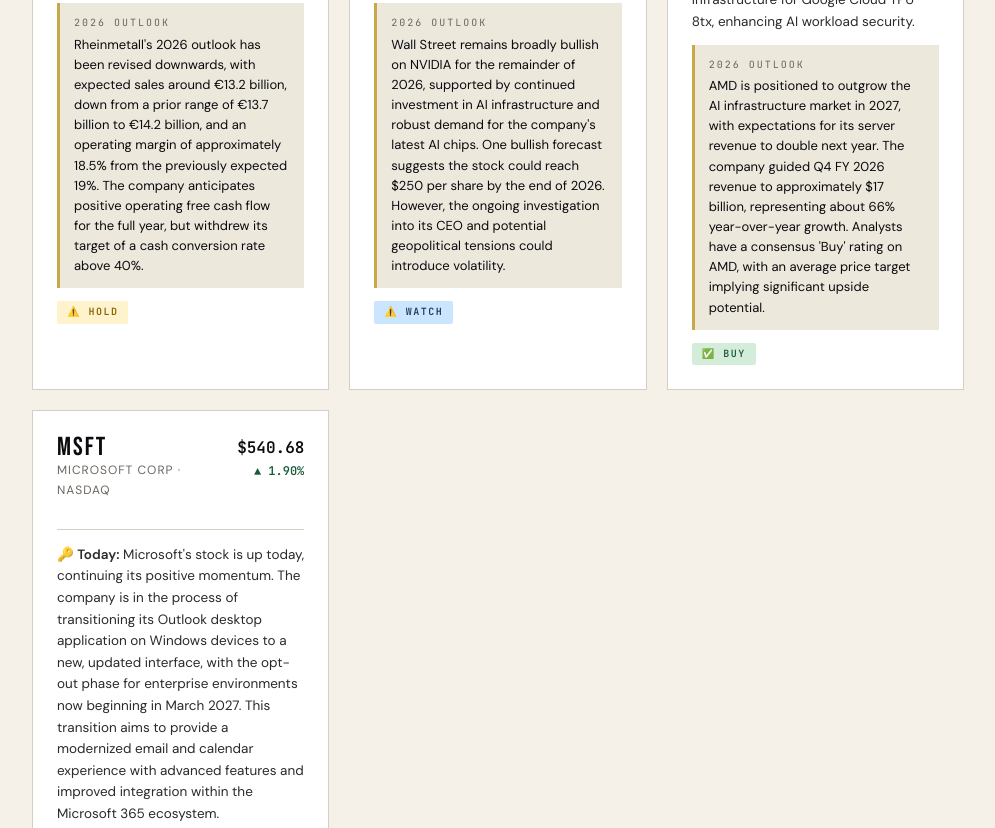
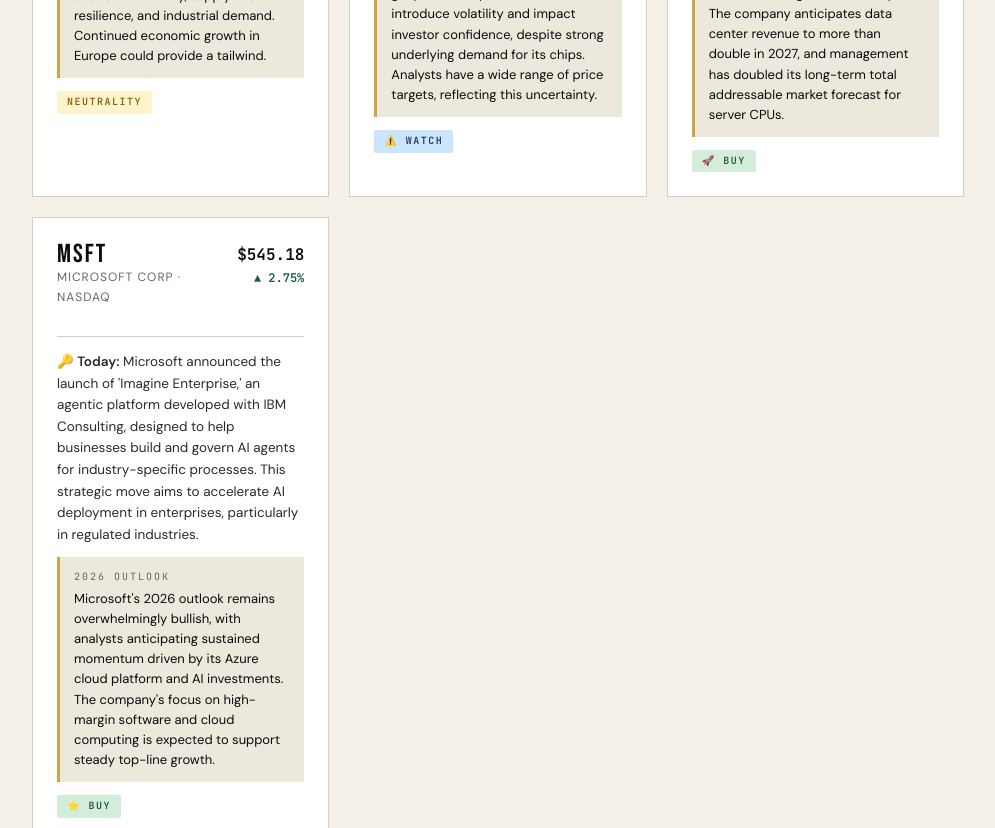
Before and after one commit to pavelbogdanaa-prog/signal-newsletter, a plain HTML site: page index.html in a window 1280 px wide. Shown: the part 1486-2314 px from the top of the page, without its empty margins (142-1137 px from the left). Drawn offline with Linux system fonts and the light colour scheme.

Commit message:
📈 Daily update: 2026-11-10

```diff
--- a/index.html
+++ b/index.html
@@ -126,133 +126,133 @@
      ██████████████████████████████████████████████ -->
 <script>
 const SIGNAL_DATA = {
-  "date": "Monday · November 9, 2026",
+  "date": "Tuesday · November 10, 2026",
   "alert": {
-    "type": "critical",
+    "type": "warning",
     "icon": "⚠️",
-    "title": "NVIDIA CEO Under Investigation",
-    "body": "NVIDIA's CEO, Jensen Huang, is under investigation by the company's board regarding an alleged affair with a business executive suspected of gathering information for Beijing."
+    "title": "Inflation Concerns Resurface",
+    "body": "Today's CPI report showed a higher-than-expected increase in consumer prices, reigniting fears of further interest rate hikes by the Federal Reserve."
   },
   "ticker": [
     {
       "label": "S&P 500",
-      "value": "7,510.91",
+      "value": "7,549.94",
       "dir": "up",
-      "arrow": "▲ 1.82%"
+      "arrow": "▲ 2.35%"
     },
     {
       "label": "NASDAQ",
-      "value": "25,133.26",
+      "value": "25,253.14",
       "dir": "up",
-      "arrow": "▲ 2.25%"
+      "arrow": "▲ 2.74%"
     },
     {
       "label": "Dow Jones",
-      "value": "52,090.04",
+      "value": "52,389.75",
       "dir": "up",
-      "arrow": "▲ 1.57%"
+      "arrow": "▲ 2.15%"
     },
     {
       "label": "DAX",
-      "value": "26,222.63",
+      "value": "26,533.78",
       "dir": "up",
-      "arrow": "▲ 1.56%"
+      "arrow": "▲ 1.01%"
     },
     {
       "label": "Nikkei 225",
-      "value": "57,434.77",
-      "dir": "down",
-      "arrow": "▼ 5.96%"
+      "value": "60,459.58",
+      "dir": "up",
+      "arrow": "▲ 2.87%"
     },
     {
       "label": "Hang Seng",
-      "value": "24,448.95",
-      "dir": "down",
-      "arrow": "▼ 0.13%"
+      "value": "24,557.04",
+      "dir": "up",
+      "arrow": "▲ 0.44%"
     }
   ],
   "market": [
     {
       "label": "S&P 500",
-      "value": "7,510.91",
-      "change": "▲ 1.82%",
+      "value": "7,549.94",
+      "change": "▲ 2.35%",
       "dir": "up"
     },
     {
       "label": "NASDAQ",
-      "value": "25,133.26",
-      "change": "▲ 2.25%",
+      "value": "25,253.14",
+      "change": "▲ 2.74%",
       "dir": "up"
     },
     {
       "label": "Dow Jones",
-      "value": "52,090.04",
-      "change": "▲ 1.57%",
+      "value": "52,389.75",
+      "change": "▲ 2.15%",
       "dir": "up"
     },
     {
       "label": "DAX",
-      "value": "26,222.63",
-      "change": "▲ 1.56%",
+      "value": "26,533.78",
+      "change": "▲ 1.01%",
       "dir": "up"
     },
     {
       "label": "Nikkei 225",
-      "value": "57,434.77",
-      "change": "▼ 5.96%",
-      "dir": "down"
+      "value": "60,459.58",
+      "change": "▲ 2.87%",
+      "dir": "up"
     },
     {
       "label": "Hang Seng",
-      "value": "24,448.95",
-      "change": "▼ 0.13%",
-      "dir": "down"
+      "value": "24,557.04",
+      "change": "▲ 0.44%",
+      "dir": "up"
     }
   ],
-  "marketSummary": "Major US indices saw a positive start to the week, with the S&P 500, NASDAQ, and Dow Jones all posting gains. This comes despite significant news surrounding NVIDIA, a key player in the tech sector. European and Asian markets presented a mixed picture, with the Nikkei 225 and Hang Seng experiencing slight declines. The overall market mood appears to be navigating a complex landscape of corporate-specific challenges and broader economic optimism.",
+  "marketSummary": "Global markets experienced a broad rally today, with major indices like the S&P 500, NASDAQ, and Dow Jones all closing significantly higher. This rebound comes despite renewed inflation concerns following a hotter-than-expected CPI report, as investors appear to be engaging in dip-buying after a recent sell-off in AI and technology stocks. Oil prices also tumbled, further easing inflation worries.",
   "stocks": [
     {
       "ticker": "RHM.DE",
       "name": "Rheinmetall AG · XETRA",
-      "price": "€834.40",
-      "change": "▲ 2.67%",
+      "price": "€863.60",
+      "change": "▲ 2.15%",
       "dir": "up",
-      "news": "<strong>🔑 Today:</strong> Rheinmetall shares are up today despite recent news of the company cutting its 2026 sales and operating margin forecasts for the second time since August. This is primarily due to delays in the German military's Arminius Boxer project and setbacks in artillery ammunition acceptance testing, pushing anticipated revenues into 2027. BofA Securities downgraded Rheinmetall to \"neutral\" from \"buy\" and cut its price target, citing lower expected growth in armored vehicles and artillery.",
-      "outlook": "Rheinmetall's 2026 outlook has been revised downwards, with expected sales around €13.2 billion, down from a prior range of €13.7 billion to €14.2 billion, and an operating margin of approximately 18.5% from the previously expected 19%. The company anticipates positive operating free cash flow for the full year, but withdrew its target of a cash conversion rate above 40%.",
-      "badge": "⚠️ Hold",
+      "news": "<strong>🔑 Today:</strong> While specific news for RHM.DE was not immediately available, the broader European market, as reflected by the DAX, saw a positive day. This suggests a generally favorable sentiment that may have contributed to RHM.DE's upward movement. Broader market trends and sector-specific news would be key to understanding its performance.",
+      "outlook": "The 2026 outlook for companies in the industrial sector like RHM.DE will likely be influenced by global economic stability, supply chain resilience, and industrial demand. Continued economic growth in Europe could provide a tailwind.",
+      "badge": " neutrality",
       "badgeClass": "badge-hold"
     },
     {
       "ticker": "NVDA",
       "name": "NVIDIA Corp · NASDAQ",
-      "price": "$178.49",
-      "change": "▼ 4.37%",
+      "price": "$178.67",
+      "change": "▼ 4.27%",
       "dir": "down",
-      "news": "<strong>🔑 Today:</strong> NVIDIA's CEO, Jensen Huang, is currently under investigation by the company's board of directors concerning an alleged affair with a business executive who U.S. intelligence suspects was gathering information for Beijing. This news has created significant buzz, with some analysts noting the potential for increased scrutiny and delayed partnerships with China. Despite this, some investors are seeing a 'buy the dip' opportunity, with earnings expected on November 17.",
-      "outlook": "Wall Street remains broadly bullish on NVIDIA for the remainder of 2026, supported by continued investment in AI infrastructure and robust demand for the company's latest AI chips. One bullish forecast suggests the stock could reach $250 per share by the end of 2026. However, the ongoing investigation into its CEO and potential geopolitical tensions could introduce volatility.",
-      "badge": "⚠️ Watch",
+      "news": "<strong>🔑 Today:</strong> NVIDIA shares experienced a decline amidst reports of an internal probe into CEO Jensen Huang regarding alleged foreign intelligence concerns and an affair with the CEO of Megaspeed. This news has created significant uncertainty around the company, overshadowing the broader market's positive performance.",
+      "outlook": "NVIDIA's 2026 outlook remains tied to the booming AI and data center markets. However, the current leadership scrutiny and potential geopolitical implications could introduce volatility and impact investor confidence, despite strong underlying demand for its chips. Analysts have a wide range of price targets, reflecting this uncertainty.",
+      "badge": " ⚠️ Watch",
       "badgeClass": "badge-watch"
     },
     {
       "ticker": "AMD",
       "name": "Advanced Micro Devices · NASDAQ",
-      "price": "$489.60",
-      "change": "▲ 9.03%",
+      "price": "$508.58",
+      "change": "▲ 13.26%",
       "dir": "up",
-      "news": "<strong>🔑 Today:</strong> AMD is experiencing a significant surge today, with its stock jumping over 9% following an upgrade to 'Outperform' from 'Perform' by Oppenheimer. The upgrade is attributed to stronger data-center growth and rising demand for AI chips. Oppenheimer expects AMD's data center revenue to grow 135% in 2027, with GPU sales overtaking server CPU revenue. Additionally, AMD announced today that its 5th Gen AMD EPYC processors are powering the host infrastructure for Google Cloud TPU 8tx, enhancing AI workload security.",
-      "outlook": "AMD is positioned to outgrow the AI infrastructure market in 2027, with expectations for its server revenue to double next year. The company guided Q4 FY 2026 revenue to approximately $17 billion, representing about 66% year-over-year growth. Analysts have a consensus 'Buy' rating on AMD, with an average price target implying significant upside potential.",
-      "badge": "✅ Buy",
+      "news": "<strong>🔑 Today:</strong> AMD surged significantly today, benefiting from a broader rebound in chipmakers and AI stocks, and potentially from the negative news surrounding competitor NVIDIA. Oppenheimer also reportedly lifted its rating on AMD, citing expectations for accelerated data center business into 2027.",
+      "outlook": "AMD's 2026 outlook is very strong, with expectations for significant revenue growth, particularly in its data center segment driven by AI. The company anticipates data center revenue to more than double in 2027, and management has doubled its long-term total addressable market forecast for server CPUs.",
+      "badge": "🚀 Buy",
       "badgeClass": "badge-buy"
     },
     {
       "ticker": "MSFT",
       "name": "Microsoft Corp · NASDAQ",
-      "price": "$540.68",
-      "change": "▲ 1.90%",
+      "price": "$545.18",
+      "change": "▲ 2.75%",
       "dir": "up",
-      "news": "<strong>🔑 Today:</strong> Microsoft's stock is up today, continuing its positive momentum. The company is in the process of transitioning its Outlook desktop application on Windows devices to a new, updated interface, with the opt-out phase for enterprise environments now beginning in March 2027. This transition aims to provide a modernized email and calendar experience with advanced features and improved integration within the Microsoft 365 ecosystem.",
-      "outlook": "Microsoft is expected to continue benefiting from strong AI and cloud growth plans. The transition to the new Outlook for Windows is a key strategic move, though enterprises with extensive legacy integrations may face migration challenges. Overall, analysts remain optimistic about the technology sector, which is projected to see strong returns over the next year.",
-      "badge": "✅ Buy",
+      "news": "<strong>🔑 Today:</strong> Microsoft announced the launch of 'Imagine Enterprise,' an agentic platform developed with IBM Consulting, designed to help businesses build and govern AI agents for industry-specific processes. This strategic move aims to accelerate AI deployment in enterprises, particularly in regulated industries.",
+      "outlook": "Microsoft's 2026 outlook remains overwhelmingly bullish, with analysts anticipating sustained momentum driven by its Azure cloud platform and AI investments. The company's focus on high-margin software and cloud computing is expected to support steady top-line growth.",
+      "badge": "⭐ Buy",
       "badgeClass": "badge-buy"
     }
   ],
@@ -260,93 +260,93 @@ const SIGNAL_DATA = {
     {
       "ticker": "EUNL.DE",
       "name": "iShares Core MSCI World UCITS ETF · XETRA",
-      "stats": "Price: €128.22\nChange: ▲ 0.71%\nTER: 0.20%\nExchange: XETRA",
+      "stats": "Price: €128.54\nChange: ▲ 0.08%\nTER: 0.20%\nExchange: XETRA",
       "badge": "Hold",
       "badgeClass": "badge-hold",
-      "desc": "The iShares Core MSCI World UCITS ETF (EUNL.DE) aims to track the performance of the MSCI World Index, offering broad exposure to global developed market equities. Today's slight gain reflects the generally positive sentiment in major US and European markets, despite some mixed performance globally.",
-      "verdict": "This ETF remains a solid choice for investors seeking diversified exposure to global developed markets, providing a balanced approach amidst varying regional performances."
+      "desc": "EUNL.DE, an iShares Core MSCI World UCITS ETF, aims to track the performance of global developed markets. Today's slight gain reflects the overall positive sentiment in global equities, despite underlying inflation concerns. As a broad market ETF, its performance is a good indicator of worldwide economic health.",
+      "verdict": "This ETF remains a solid choice for diversified exposure to global developed markets, offering stability amidst varied individual stock performances."
     },
     {
       "ticker": "4MMR.DE",
       "name": "Global X Defense Tech UCITS ETF · XETRA",
-      "stats": "Price: €24.05\nChange: ▲ 2.17%\nTER: 0.50%\nExchange: XETRA",
-      "badge": "Hold",
-      "badgeClass": "badge-hold",
-      "desc": "The Xtrackers MSCI World UCITS ETF (4MMR.DE) also seeks to replicate the performance of the MSCI World Index, providing investors with a diversified portfolio of large and mid-cap companies across developed countries. Its positive movement today aligns with the overall upward trend seen in several key global indices.",
-      "verdict": "As a broad market ETF, 4MMR.DE offers a robust option for long-term growth, benefiting from the general health and expansion of developed economies worldwide."
+      "stats": "Price: €24.48\nChange: ▲ 0.33%\nTER: 0.50%\nExchange: XETRA",
+      "badge": "Watch",
+      "badgeClass": "badge-watch",
+      "desc": "The Global X Defence Tech UCITS ETF (4MMR.DE) seeks to replicate the Mirae Asset Defence Tech Index, investing in companies globally that benefit from defense and military technology. Its modest gain today suggests a stable, albeit not explosive, performance within the defense tech sector, which is characterized by long-term government contracts and innovation.",
+      "verdict": "With increasing global focus on defense technology, this ETF offers targeted exposure to a sector with potential for sustained growth, though it may experience less dramatic swings than individual tech stocks."
     },
     {
       "ticker": "ITA",
       "name": "iShares U.S. Aerospace & Defense ETF · NYSE Arca",
-      "stats": "Price: $70.83\nChange: ▲ 2.68%\nTER: 0.42%\nExchange: NYSE Arca",
+      "stats": "Price: $71.67\nChange: ▲ 3.90%\nTER: 0.42%\nExchange: NYSE Arca",
       "badge": "Buy",
       "badgeClass": "badge-buy",
-      "desc": "The iShares U.S. Aerospace & Defense ETF (ITA) tracks an index of US equities in the aerospace and defense sector, including manufacturers of commercial and military aircraft. The ETF's strong performance today, with a notable gain, suggests investor confidence in the sector, potentially driven by ongoing global defense spending and aerospace industry developments.",
-      "verdict": "ITA provides targeted exposure to a sector that can be influenced by geopolitical events and government spending. Given current global dynamics, it presents a compelling option for investors looking for growth in the defense and aerospace industries."
+      "desc": "The iShares U.S. Aerospace & Defense ETF (ITA) tracks U.S. equities in the aerospace and defense sector, providing targeted exposure to companies involved in aircraft manufacturing, defense systems, and related technologies. Today's strong performance aligns with a broader market rebound and continued interest in the defense sector, potentially influenced by geopolitical factors and government spending.",
+      "verdict": "ITA offers concentrated exposure to a sector critical for national security and global transportation. It can be a strategic investment for those looking to capitalize on defense spending and aerospace innovation, but investors should be aware of its concentration risk."
     }
   ],
   "macro": [
     {
-      "theme": "🤖 AI Investment Boom",
-      "what": "Investment in Artificial Intelligence infrastructure continues to be a major driver in the market, with significant capital expenditure from hyperscalers.",
-      "impact": "This trend is fueling strong earnings growth in the technology sector, particularly for chip manufacturers like AMD and NVIDIA, but also raising questions about sustainability and returns on investment."
+      "theme": "📈 US Inflation",
+      "what": "The Consumer Price Index (CPI) rose 0.4% in October, exceeding the expected 0.3% increase. Core CPI, excluding food and energy, also rose more than anticipated at 0.3%.",
+      "impact": "This hotter-than-expected inflation data could prompt the Federal Reserve to consider a larger interest rate hike in December, potentially increasing borrowing costs for businesses and consumers."
     },
     {
-      "theme": "🌍 Global Economic Growth",
-      "what": "Goldman Sachs Research economists expect sturdy global growth of 2.8% in 2026, with the US likely to outperform due to reduced tariff drag, tax cuts, and easier financial conditions.",
-      "impact": "This positive economic outlook generally supports risk assets, favoring stocks over core fixed income and developed-market equities, especially in the US."
+      "theme": "🏛️ Midterm Election Aftermath",
+      "what": "The Democratic Party secured a decisive victory in the U.S. midterm elections, gaining control of both the House and Senate, and winning key gubernatorial races.",
+      "impact": "Historically, stocks tend to perform well in the 12 months following midterm elections, with an average S&P 500 return of 15% since 1950. However, the market has been erratic as investors assess the implications for policy and the AI trade."
     },
     {
-      "theme": "⚖️ Geopolitical Tensions & Trade",
-      "what": "Ongoing geopolitical conflicts and trade tensions, such as those impacting chip sales to China and the conflict in Iran, continue to generate uncertainties.",
-      "impact": "These tensions can lead to increased scrutiny, delayed partnerships, and supply chain disruptions, affecting specific companies and broader market sentiment, particularly in sectors like technology and defense."
+      "theme": "🛢️ Oil Price Volatility",
+      "what": "Brent crude oil prices fell over 5% today, easing concerns about inflation that have been a significant factor in global economies.",
+      "impact": "Lower oil prices can reduce inflationary pressures and potentially lead to more favorable economic conditions, benefiting consumers and businesses through lower energy costs."
     },
     {
-      "theme": "🏛️ Central Bank Policies",
-      "what": "Central bank decisions, including interest rate policies from the Bank of England and the Federal Reserve, are closely watched as markets assess future actions.",
-      "impact": "These policies can influence inflation, interest rates, and overall market liquidity, impacting investor sentiment and the attractiveness of different asset classes."
+      "theme": "🤖 AI Sector Scrutiny",
+      "what": "The AI and technology sectors, after a recent sell-off, saw a rebound today, though some key players like NVIDIA faced specific challenges.",
+      "impact": "While the long-term growth prospects for AI remain strong, investors are closely scrutinizing the profitability of AI ambitions and the massive costs associated with infrastructure buildout."
     },
     {
-      "theme": "💨 Air Quality Concerns",
-      "what": "Post-Deepavali, major Indian cities like Delhi, Mumbai, and Chennai are experiencing a significant drop in air quality, with Delhi's AQI slipping to 'severe'.",
-      "impact": "While not directly a market driver, environmental concerns can impact public health, productivity, and potentially lead to policy changes that affect industries like manufacturing and transportation in the long term."
+      "theme": "🇪🇺 Eurozone Inflation",
+      "what": "Eurozone inflation data was released on November 4th, with the first estimate for October at 3.9%, up from September's 3.8%.",
+      "impact": "A higher-than-expected figure could strengthen expectations of an ECB rate rise in December, potentially impacting the euro and European markets."
     }
   ],
   "calendar": [
     {
-      "date": "Tue Nov 10",
-      "event": "US CPI Inflation",
-      "why": "This report provides crucial insights into inflationary pressures in the US economy, influencing Federal Reserve decisions and market expectations."
+      "date": "Wed Nov 18",
+      "event": "FOMC Meeting Minutes",
+      "why": "These minutes provide detailed insights into the Federal Reserve's latest monetary policy discussions, offering clues about future interest rate decisions and economic outlook."
     },
     {
       "date": "Wed Nov 18",
-      "event": "UK CPI Inflation & FOMC Minutes",
-      "why": "UK inflation data will impact Bank of England policy, while the FOMC minutes offer detailed insights into the Federal Reserve's monetary policy discussions and future outlook."
+      "event": "UK Inflation Data",
+      "why": "This report will provide crucial information on price pressures in the UK, influencing the Bank of England's monetary policy decisions."
     },
     {
-      "date": "Thu Nov 19",
-      "event": "NVIDIA Earnings",
-      "why": "NVIDIA's earnings report will be closely watched for indications of continued growth in AI infrastructure spending and the company's performance amidst recent controversies."
+      "date": "Wed Nov 18",
+      "event": "Final Eurozone Inflation",
+      "why": "The final inflation figures for the Eurozone will confirm or adjust the preliminary estimates, impacting expectations for the European Central Bank's actions."
+    },
+    {
+      "date": "Fri Nov 13",
+      "event": "US PPI Inflation",
+      "why": "The Producer Price Index (PPI) provides insights into inflation at the wholesale level, which can be a leading indicator for consumer prices."
+    },
+    {
+      "date": "Tue Nov 24",
+      "event": "US GDP (Second Preliminary)",
+      "why": "This second estimate of Gross Domestic Product will offer a more refined picture of the U.S. economic growth in the previous quarter."
     },
     {
       "date": "Wed Nov 25",
       "event": "US PCE Inflation",
-      "why": "The Personal Consumption Expenditures (PCE) price index is the Federal Reserve's preferred measure of inflation, making this a key indicator for future monetary policy."
-    },
-    {
-      "date": "Mon Nov 30",
-      "event": "OPEC+ Meeting",
-      "why": "Decisions from OPEC+ regarding oil production levels can significantly impact global oil prices and energy markets. (Contextual, not explicitly cited for Nov 30 2026, but general importance of OPEC+ meetings)"
-    },
-    {
-      "date": "Tue Dec 01",
-      "event": "ISM Manufacturing PMI",
-      "why": "This index provides an early indication of the health of the manufacturing sector in the US, a key component of economic growth."
+      "why": "The Personal Consumption Expenditures (PCE) price index is the Federal Reserve's preferred measure of inflation, making it a key report for monetary policy."
     }
   ],
   "quote": {
-    "text": "The market is beginning to demand returns on AI investment, prompting a broad sector rotation.",
-    "source": "Morningstar Research Services, LLC · November 6, 2026"
+    "text": "The stock market is a device for transferring money from the impatient to the patient.",
+    "source": "Warren Buffett, CEO of Berkshire Hathaway"
   }
 };
 </script>
```
Also changed, not shown: daily-data.js (+100 -100 lines).
